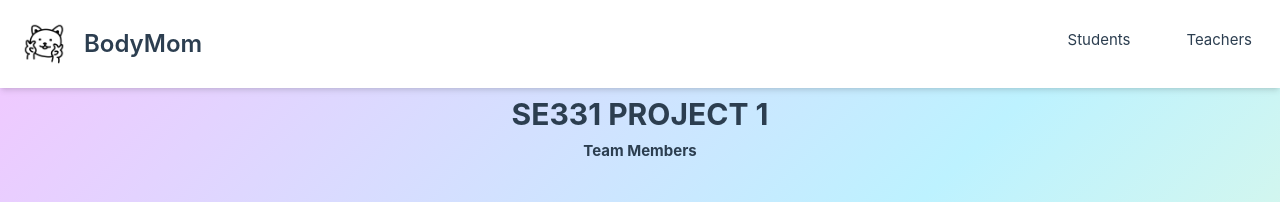
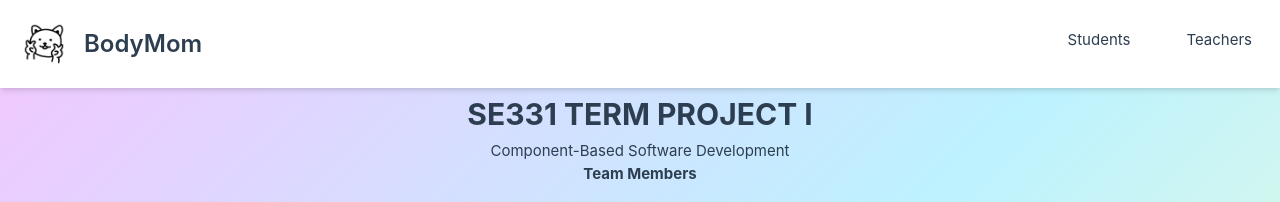
Before and after one commit to SE331-2023-project1/project01-e-mam_bodymom, a Vue app: page / in a window 1280 px wide. Shown: the top 202 px of the page. Built offline with nearby package versions, Linux system fonts and the light colour scheme; grey boxes are pictures that could not be loaded.

Commit message:
edit data in homeview

```diff
--- a/src/views/HomeView.vue
+++ b/src/views/HomeView.vue
@@ -4,7 +4,8 @@ import TheWelcome from '../components/TheWelcome.vue'
 
 <template>
  <main class="flex flex-col items-center justify-center my-5">
-    <h1 class="text-3xl font-bold  px-4 py-2">SE331 PROJECT 1</h1>
+    <h1 class="text-3xl font-bold  px-4 py-2">SE331 TERM PROJECT I</h1>
+    <p class="font-mono">Component-Based Software Development</p>
     <h2 class="my-2 font-bold">Team Members</h2>
     <div class="grid lg:grid-cols-3 md:grid-cols-1 gap-24 gap-y-12 mt-10">
       <div class="member flex flex-col items-center justify-center">
```
